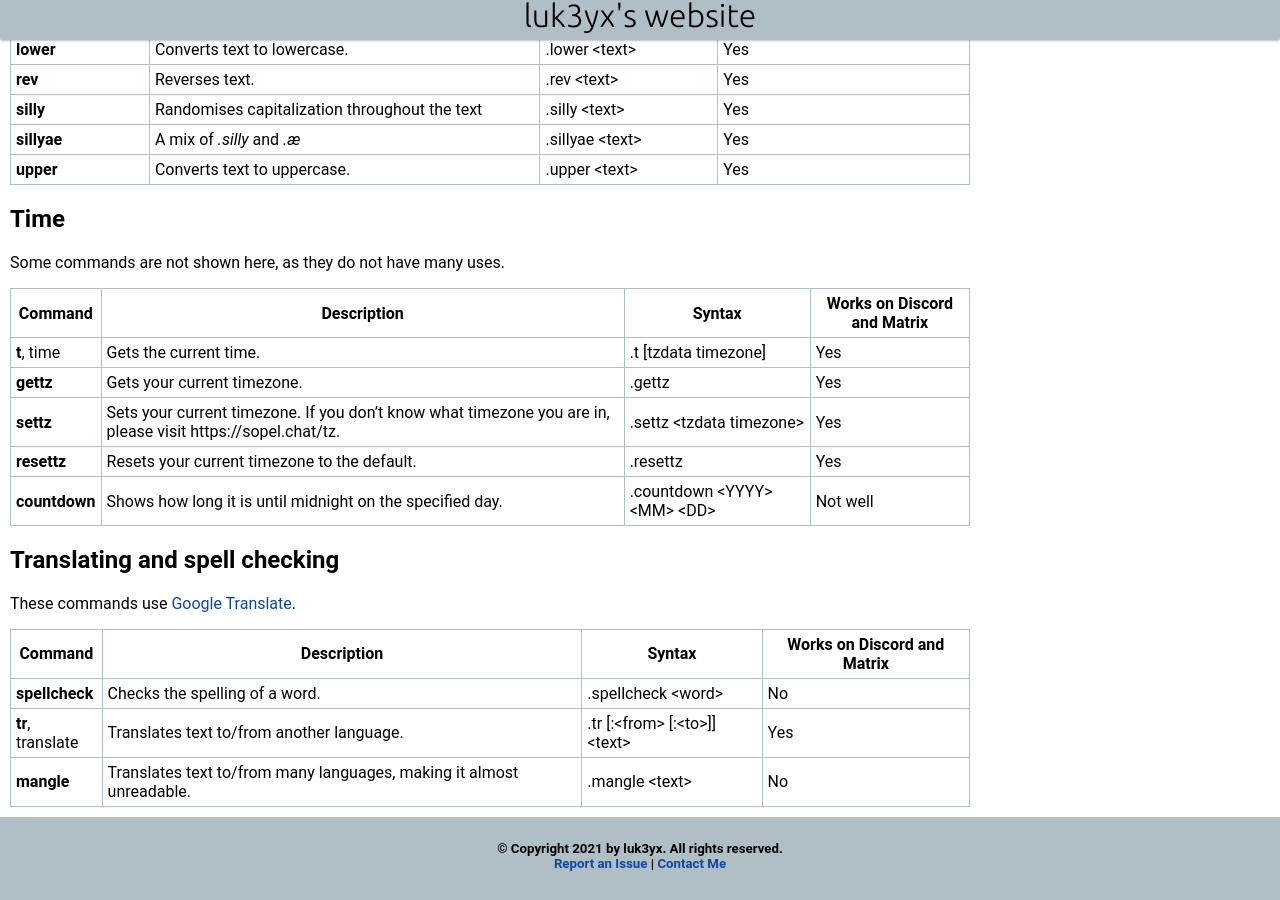
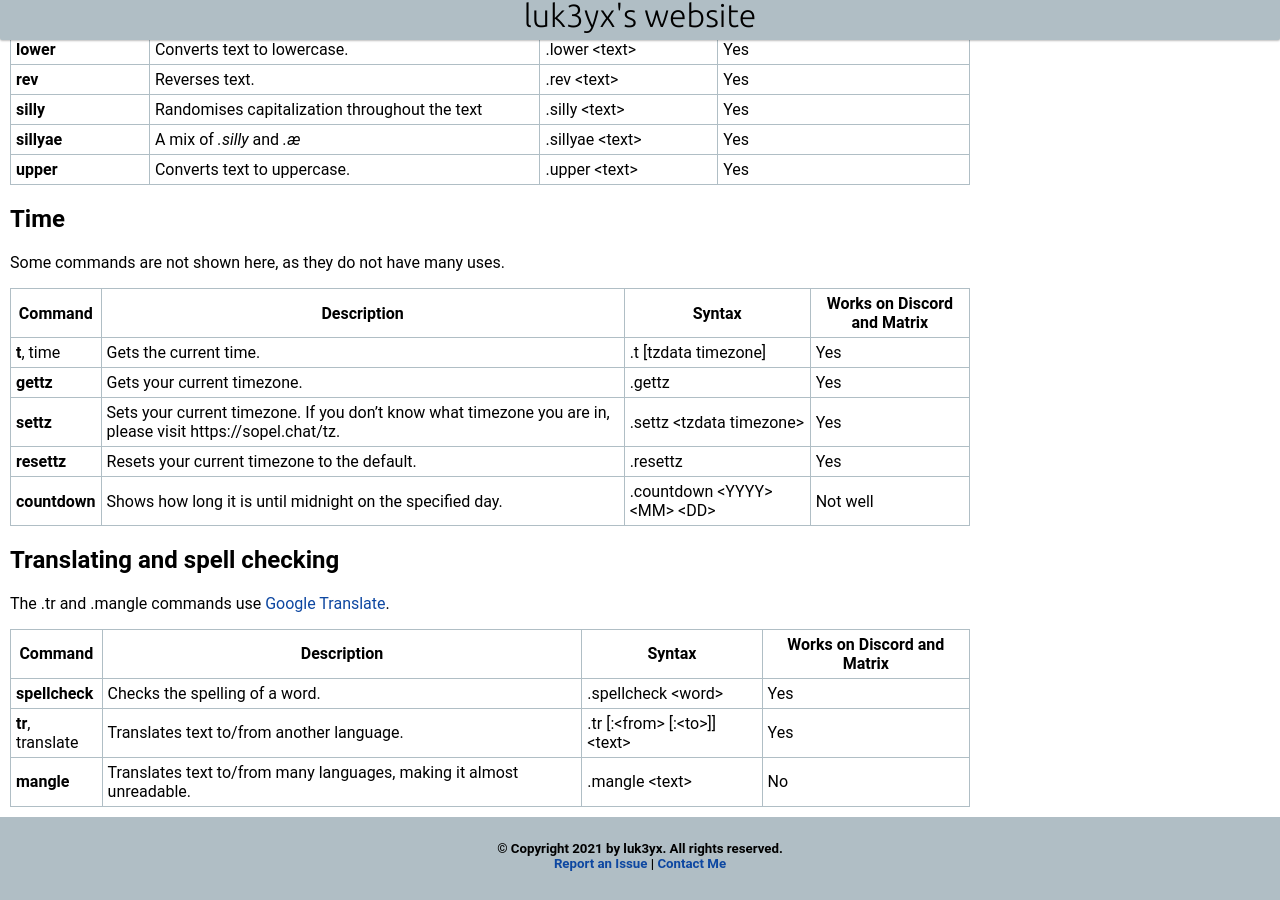
Before and after one commit to luk3yx/luk3yx.github.io, a Jekyll site: the page built from lurk.md, in a window 1280 px wide and 900 px high, scrolled down 2247 px. Built offline with Jekyll 4.4.1, drawn with Linux system fonts in a browser that asks for light colours.

Commit message:
Update lurk.md

```diff
--- a/lurk.md
+++ b/lurk.md
@@ -10,6 +10,7 @@
 *Do .help \<command> for more info*
 
 ## Calculations and conversions
+
 These commands do not require any permissions.
 
 | Command       | Description | Syntax | Works on Discord and Matrix |
@@ -23,6 +24,7 @@
 | **weight**    | Converts between units of weight. | .weight `5oz` | Yes |
 
 ## Channel administration
+
 These commands require you have at least halfops in the channel. These commands
 only work on IRC.
 
@@ -38,6 +40,7 @@
 | **unmute**, unquiet | Unmutes a user on the channel. | .unmute \<user> |
 
 ## Fun and games
+
 These commands are fun to use and abuse&#x2122;!
 
 | Command       | Description | Syntax | Works on Discord and Matrix |
@@ -53,6 +56,7 @@
 | **whip** | Whip | .whip <victim> | Yes |
 
 ## Miscellaneous commands
+
 Useful commands that do not fit into any other categories.
 
 | Command       | Description | Syntax | Works on Discord and Matrix |
@@ -85,6 +89,7 @@
 | **upper**     | Converts text to uppercase. | .upper \<text> | Yes |
 
 ## Time
+
 Some commands are not shown here, as they do not have many uses.
 
 | Command       | Description | Syntax | Works on Discord and Matrix |
@@ -96,10 +101,12 @@
 | **countdown** | Shows how long it is until midnight on the specified day. | .countdown \<YYYY> \<MM> \<DD> | Not well |
 
 ## Translating and spell checking
-These commands use [Google Translate](https://translate.google.com).
+
+The .tr and .mangle commands use
+[Google Translate](https://translate.google.com).
 
 | Command       | Description | Syntax | Works on Discord and Matrix |
 | ------------- | ----------- | ------ | --------------------------- |
-| **spellcheck** | Checks the spelling of a word. | .spellcheck \<word> | No |
+| **spellcheck** | Checks the spelling of a word. | .spellcheck \<word> | Yes |
 | **tr**, translate | Translates text to/from another language. | .tr [:\<from> [:\<to>]] \<text> | Yes |
 | **mangle**    | Translates text to/from many languages, making it almost unreadable. | .mangle \<text> | No |
```
